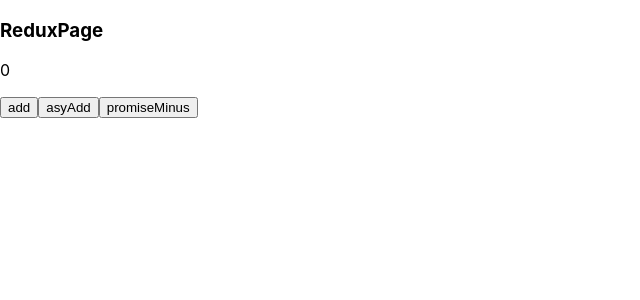
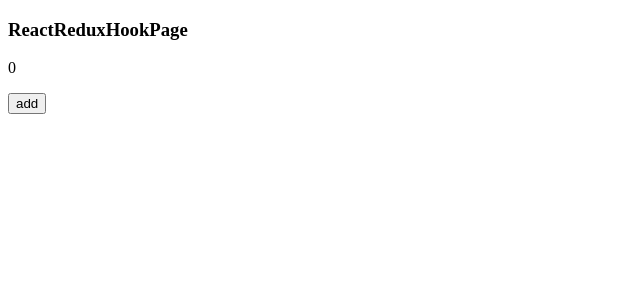
Before and after one commit to guo-haozhong/react-all, a React (Create React App) app: page / in a window 1280 px wide. Shown: the top 300 px of the page, without its empty margins (0-640 px from the left). Built offline with nearby package versions, Linux system fonts and the light colour scheme.

Commit message:
react-redux

```diff
--- a/src/App.js
+++ b/src/App.js
@@ -1,12 +1,20 @@
 import React from 'react'
 //手写Form组件--仿照antd
 import MyFormPage from './pages/formpage/MyFormPage'
+
 //手写简易版的redux
 import ReduxPage from './pages/reduxpage/ReduxPage'
+
+//手写简易版react-redux
+//示例1 Hook写法
+import ReactReduxHookPage from './pages/reactReduxPage/ReactReduxHookPage'
+//示例2 class组件写法
+import ReactReduxPage from './pages/reactReduxPage/ReactReduxPage'
+
 export default function App() {
     return (
         <div>
-            <ReduxPage />
+            <ReactReduxHookPage />
         </div>
     )
 }
--- a/src/index.js
+++ b/src/index.js
@@ -1,14 +1,13 @@
 import React from 'react';
 import ReactDOM from 'react-dom';
-import './pages/demo/index.css';
-import reportWebVitals from './reportWebVitals';
+// import './pages/demo/index.css';
+// import reportWebVitals from './reportWebVitals';
 import App from './App'
+import store from './pages/store/'
+import { Provider } from './pages/kReactRedux'
 ReactDOM.render(
-  <App />,
+  <Provider store={store}>
+    <App />
+  </Provider>,
   document.getElementById('root')
 );
-
-// If you want to start measuring performance in your app, pass a function
-// to log results (for example: reportWebVitals(console.log))
-// or send to an analytics endpoint. Learn more: https://bit.ly/CRA-vitals
-reportWebVitals();
--- a/src/pages/formpage/MyFormPage.js
+++ b/src/pages/formpage/MyFormPage.js
@@ -1,5 +1,5 @@
 import React, { Component } from 'react'
-import Form ,{Field} from '../../components/my-filed-form'
+import Form ,{Field} from '../../components/my-field-form'
 import Input from '../../components/Input'
 
 const nameRules = {required: true, message: "请输入姓名！"};
--- /dev/null
+++ b/src/pages/kReactRedux/index.js
@@ -0,0 +1,105 @@
+import React, {
+    useCallback,
+    useContext,
+    useEffect,
+    useLayoutEffect,
+    useState,
+} from "react";
+
+// React跨层级数据传递 context
+// 1. 创建context对象
+const Context = React.createContext()
+// 2. Provider 传递value
+export function Provider({ store, children }) {
+    return <Context.Provider value={store}>{children}</Context.Provider>
+}
+
+// 3. 子组件消费context value
+// 消费方式有三种： contextType(只能用在类组件，只能订阅单一的context来源)
+// useContext（只能用在函数组件以及自定义hook中）
+// Consumer
+export const connect = (mapStateToProps, mapDispatchToProps) => (
+    WrappedComponent
+) => (props) => {
+    const store = useContext(Context)
+    const { getState, dispatch } = store
+
+    const stateProps = mapStateToProps(getState())
+    let dispatchProps = { dispatch }
+    if (typeof mapDispatchToProps === "function") {
+        dispatchProps = mapDispatchToProps(dispatch)
+    } else if (typeof mapDispatchToProps === 'object') {
+        dispatchProps = bindActionCreators(mapDispatchToProps, dispatch)
+    }
+
+    const forceUpdate = useForceUpdate()
+    // 订阅state的变更
+    useLayoutEffect(() => {
+        const unsubscribe = store.subscribe(() => {
+            forceUpdate()
+        })
+        //卸载之前执行取消订阅
+        return () => {
+            unsubscribe()
+        }
+    }, [store])
+
+    return <WrappedComponent {...props} {...stateProps} {...dispatchProps} />
+}
+
+export function bindActionCreators(creators, dispatch) {
+    let obj = {}
+    for (let key in creators) {
+        obj[key] = bindActionCreator(creators[key], dispatch)
+    }
+    return obj
+}
+
+function bindActionCreator(creator, dispatch) {
+    return (...args) => dispatch(creator(...args))
+}
+
+
+function useForceUpdate() {
+    const [state, setstate] = useState(0)
+    const update = useCallback(() => {
+        setstate((pre) => pre + 1)
+    })
+    return update
+}
+
+
+/***
+ * Hook写法
+ */
+
+//get state
+export function useSelector(selector) {
+    const store = useStore()
+    const { getState } = store
+
+    //返回的state
+    const selectorState = selector(getState())
+
+    const forceUpdate = useForceUpdate()
+    useLayoutEffect(() => {
+        const unsubscribe = store.subscribe(() => {
+            forceUpdate()
+        })
+        return () => {
+            unsubscribe()
+        }
+    }, [store])
+
+    return selectorState
+}
+// set
+export function useDispatch() {
+    const store = useStore();
+    return store.dispatch;
+}
+
+export function useStore() {
+    const store = useContext(Context)
+    return store
+}
--- /dev/null
+++ b/src/pages/reactReduxPage/ReactReduxHookPage.js
@@ -0,0 +1,18 @@
+import React, { useCallback } from 'react'
+import { useSelector, useDispatch } from '../kReactRedux/index'
+export default function ReactReduxHookPage({ props }) {
+    const dispatch = useDispatch();
+    const add = useCallback(() => {
+        dispatch({ type: "ADD" });
+    }, []);
+
+    const count = useSelector(({ count }) => count);
+
+    return (
+        <div>
+            <h3>ReactReduxHookPage</h3>
+            <p>{count}</p>
+            <button onClick={add}>add</button>
+        </div>
+    )
+}
--- /dev/null
+++ b/src/pages/reactReduxPage/ReactReduxPage.js
@@ -0,0 +1,43 @@
+import React, { Component } from 'react'
+import { bindActionCreators, connect } from '../kReactRedux/index';
+
+class ReactReduxPage extends Component {
+    render() {
+        console.log("props", this.props); //sy-log
+        const { count, dispatch, add, minus } = this.props;
+
+        return (
+            <div>
+                <h3>ReactReduxPage</h3>
+                <p>{count}</p>
+
+                <button onClick={add}> add </button>
+                <button onClick={minus}> minus </button>
+
+                {/* <button onClick={() => dispatch({ type: "ADD", payload: 100 })}>
+                    dispatch add
+                 </button> */}
+
+            </div>
+        )
+    }
+}
+
+const mapStateToProps = (state) => ({
+    count: state.count
+})
+//传object
+const mapDispatchToProps = {
+    add: () => ({ type: "ADD" }),
+    minus: () => ({ type: "MINUS" }),
+}
+//传function
+const mapDispatchToProps_func = (dispatch) => {
+    let creators = {
+        add: () => ({ type: "ADD" }),
+        minus: () => ({ type: "MINUS" })
+    }
+    creators = bindActionCreators(creators, dispatch)
+    return { dispatch, ...creators }
+}
+export default connect(mapStateToProps, mapDispatchToProps)(ReactReduxPage)
```
Also changed, not shown: src/components/my-field-form/Context.js (renamed from src/components/my-filed-form/Context.js), src/components/my-field-form/Field.js (renamed from src/components/my-filed-form/Field.js), src/components/my-field-form/Form.js (renamed from src/components/my-filed-form/Form.js), src/components/my-field-form/index.js (renamed from src/components/my-filed-form/index.js), src/components/my-field-form/userForm.js (renamed from src/components/my-filed-form/userForm.js), 1 other file (tests, documents, lock files or other folders).
